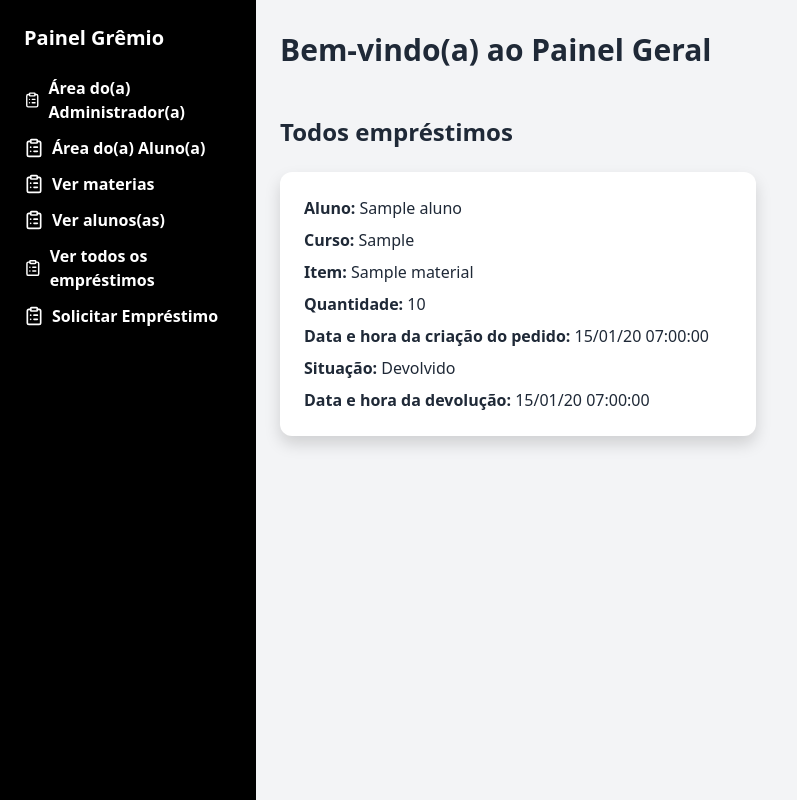
After one commit to silas-andrade/loan-site, a Django app: page /todos-emprestimos/ in a window 1280 px wide. The commit adds this page. Shown: the whole page, without its empty margins (0-797 px from the left). Run offline with Django 5.2, Linux system fonts and the light colour scheme; a user stored in the database is signed in; tables that the repository leaves empty hold one stand-in row (values such as "Sample post"); some libraries are stand-ins or nearby versions.

Commit message:
clean: Excluir HomePage fix: ordenei os Modelos: Emprestimo e Pedido, para aparecer os mais recentes primeiros, excluir funções desncessárias e alterei o redirecionamento de algumas funções de 'home' para 'dashboard-aluno' feat: Adicionei funções para ver todos os empréstimos e adicionei uma nova field no formulário do pedido para a quantidade de material.

```diff
--- a/GECL/urls.py
+++ b/GECL/urls.py
@@ -2,9 +2,19 @@ from django.contrib import admin
 from django.urls import path
 
 from usuarios.views import RegisterPage, LoginPage, LogoutUser, DashboardAluno
-from core.views import HomePage
-from emprestimos.views import SolicitarEmprestimo, VerMeusEmprestimosPedidos, FazerDevolucao
-from moderator.views import DashboardAdmin, VerMateriais, AceitarDevolucao, AceitarPedido, RecusarPedido, RemoverMateriais, BloquearUsuarios, GerenciarAlunos
+from emprestimos.views import SolicitarEmprestimo, FazerDevolucao
+
+from moderator.views import (
+    AceitarDevolucao,
+    AceitarPedido,
+    BloquearUsuarios,
+    DashboardAdmin,
+    GerenciarAlunos,
+    RecusarPedido,
+    RemoverMateriais,
+    VerMateriais,
+    VerTodosOsEmprestimos
+    )
 
 urlpatterns = [
     path('admin/', admin.site.urls),
@@ -18,7 +28,7 @@ urlpatterns = [
 
     # App Empréstimos
     path('solicitar/', SolicitarEmprestimo, name='solicitar'),
-    path('meus-emprestimos/', VerMeusEmprestimosPedidos, name='meus-emprestimos'),
+    #path('meus-emprestimos/', VerMeusEmprestimosPedidos, name='meus-emprestimos'),
     path('devolver/<str:pk>', FazerDevolucao, name='devolver'),
 
     # App Moderator
@@ -34,6 +44,10 @@ urlpatterns = [
     path('recusar-pedido/<str:pk>', RecusarPedido, name='recusar-pedido'),
 
 
+    path('todos-emprestimos/', VerTodosOsEmprestimos, name='todos-emprestimos'),
+
+
+
 
     path('gerenciar-alunos/', GerenciarAlunos, name='gerenciar-alunos'),
     path('bloquear-usuarios/<str:pk>', BloquearUsuarios, name='bloquear-usuarios'),
--- a/emprestimos/models.py
+++ b/emprestimos/models.py
@@ -15,3 +15,6 @@ class Emprestimo(models.Model):
 
     def __str__(self):
         return f'{self.aluno} | {self.material} | {self.devolvido} | {self.devolução_confirmada}'
+
+    class Meta:
+        ordering = ['-created']
--- a/moderator/forms.py
+++ b/moderator/forms.py
@@ -6,9 +6,10 @@ from django import forms
 class PedidoForm(ModelForm):
     class Meta:
         model = Pedido
-        fields = ['material', 'data_prevista']
+        fields = ['material', 'quantidade', 'data_prevista']
         widgets = {
             'material': forms.Select(attrs={'placeholder': 'Escolha o material'}),
+            'Quantidade': forms.NumberInput(attrs={'placeholder': 'Escolha o material'}),
             'data_prevista': forms.DateTimeInput(
                 attrs={
                     'type': 'datetime-local',
--- a/moderator/models.py
+++ b/moderator/models.py
@@ -20,3 +20,6 @@ class Pedido(models.Model):
 
     def __str__(self):
         return f'{self.aluno} | {self.material} | {self.pendência} | {self.aprovado}'
+
+    class Meta:
+        ordering = ['-criado']
--- /dev/null
+++ b/moderator/templates/moderator/ver_emprestimos.html
@@ -0,0 +1,71 @@
+{% extends 'main.html' %}
+{% load static %}
+
+{% block title %}Painel do Aluno{% endblock %}
+
+{% block extra_css %}
+<link href="https://cdn.jsdelivr.net/npm/bootstrap@5.3.5/dist/css/bootstrap.min.css" rel="stylesheet" integrity="sha384-SgOJa3DmI69IUzQ2PVdRZhwQ+dy64/BUtbMJw1MZ8t5HZApcHrRKUc4W0kG879m7" crossorigin="anonymous">
+
+{% endblock %}
+
+{% block content %}
+<body class="bg-gray-100 text-gray-800">
+
+    <!-- Botão para mostrar/ocultar o menu lateral em telas pequenas -->
+    <button
+        id="toggle-sidebar"
+        class="fixed top-4 left-4 md:hidden z-50 bg-black text-white p-2 rounded">
+        Menu
+    </button>
+
+    <div class="flex min-h-screen">
+
+        {% include 'sidebar.html' %}
+
+        <main class="flex-1 px-6 py-8 mt-16 md:mt-0 space-y-12">
+
+            <h1 class="text-3xl font-bold">Bem-vindo(a) ao Painel Geral</h1>
+            <section>
+                <h2 class="text-2xl font-semibold mb-4">Todos empréstimos</h2>
+                    <div class="grid md:grid-cols-2 gap-4">
+                        {% for emprestimo in emprestimos %}
+                            <div class="bg-white rounded-xl shadow p-4 space-y-2">
+                                <p><strong>Aluno:</strong> {{ emprestimo.aluno.nome_completo }}</p>
+                                <p><strong>Curso:</strong> {{ emprestimo.aluno.curso }}</p>
+                                <p><strong>Item:</strong> {{ emprestimo.material.nome }}</p>
+                                <p><strong>Quantidade:</strong> {{ emprestimo.quantidade }}</p>
+                                <p><strong>Data e hora da criação do pedido:</strong> {{ emprestimo.created|date:"d/m/y H:i:s" }}</p>
+
+                                {% if emprestimo.devolvido == False %}
+                                <p><strong>Situação:</strong> Não devolvido </p>
+                                <p><strong>Data e hora prevista de Devolução:</strong> {{ emprestimo.data_prevista|date:"d/m/y H:i:s" }}</p>
+
+                                {% else %}
+                                <p><strong>Situação:</strong> Devolvido</p>
+                                <p><strong>Data e hora da devolução:</strong> {{ emprestimo.data_devolvida|date:"d/m/y H:i:s" }}</p>
+
+                                {% endif %}
+                            </div>
+                        {% endfor %}
+                    </div>
+            </section>
+        </main>
+    </div>
+</body>
+{% endblock %}
+
+{% block extra_scripts %}
+<script src="https://cdn.tailwindcss.com"></script>
+<script src="https://unpkg.com/lucide@latest"></script>
+<script src="https://cdn.jsdelivr.net/npm/bootstrap@5.3.5/dist/js/bootstrap.bundle.min.js" integrity="sha384-k6d4wzSIapyDyv1kpU366/PK5hCdSbCRGRCMv+eplOQJWyd1fbcAu9OCUj5zNLiq" crossorigin="anonymous"></script>
+<script>
+    const toggleButton = document.getElementById('toggle-sidebar');
+    const sidebar = document.getElementById('sidebar');
+
+    toggleButton.addEventListener('click', () => {
+        sidebar.classList.toggle('-translate-x-full');
+    });
+
+    lucide.createIcons();
+</script>
+{% endblock %}
--- a/moderator/views.py
+++ b/moderator/views.py
@@ -39,6 +39,23 @@ def GerenciarAlunos(request):
 
 
         return render(request, "moderator/lista_usuario.html", context)
+
+
+@login_required(login_url='/login/')
+def VerTodosOsEmprestimos(request):
+    aluno = Aluno.objects.get(user=request.user)
+    emprestimos = list(
+         Emprestimo.objects.filter(aluno=Aluno.objects.get(user=request.user))
+         )
+    pedidos = list(
+         Pedido.objects.filter(aluno=aluno)
+         )
+    context = {
+        'emprestimos':emprestimos,
+        'pedidos':pedidos
+    }
+    return render(request, "moderator/ver_emprestimos.html", context)
+
 
 
 
@@ -94,7 +111,7 @@ def AceitarDevolucao(request, pk):
             emprestimo.save()
 
             material = Material.objects.get(nome=emprestimo.material)
-            material.quantidade_disponivel += 1
+            material.quantidade_disponivel += emprestimo.quantidade
             material.save()
 
             return redirect('dashboard')
@@ -104,23 +121,26 @@ def AceitarDevolucao(request, pk):
 @login_required(login_url='/login/')
 def AceitarPedido(request, pk):
     if request.user.is_staff == False:
-        return redirect('home')
+        return redirect('dashboard-aluno')
     else:
         pedido = Pedido.objects.get(id=pk)
-        if pedido.pendência == True:
+        material = Material.objects.get(nome=pedido.material.nome)
+        if pedido.pendência == True and material.quantidade_disponivel >= pedido.quantidade:
             pedido.pendência = False
             pedido.aprovado = True
             pedido.save()
+
+            material.quantidade_disponivel -= pedido.quantidade
+            material.save()
+
             Emprestimo.objects.create(
                 aluno=pedido.aluno,
-                material=pedido.material,
+                material=material,
                 data_prevista=pedido.data_prevista,
+                quantidade=pedido.quantidade
             )
-            material = Material.objects.get(nome=pedido.material)
-            material.quantidade_disponivel -= 1
-            material.save()
             return redirect('dashboard')
-        return redirect('dashboard')
+        return HttpResponse('<h1>Ou o pedido já foi respondido ou o quantidade de material<br>pedido é maior do que a quantidade disponível</h1>')
 
 
 
--- a/templates/sidebar.html
+++ b/templates/sidebar.html
@@ -2,14 +2,39 @@
 <aside id="sidebar" class="fixed md:relative transform -translate-x-full md:translate-x-0 transition-transform duration-300 w-64 bg-black p-4 text-white z-40 space-y-6">
     <h2 class="text-xl font-bold">Painel Grêmio</h2>
     <nav class="flex flex-col space-y-3">
+        {% if request.user.is_staff == True %}
         <a href="{% url 'dashboard' %}" class="flex items-center font-bold gap-2 text-white">
-          <i data-lucide="clipboard-list" class="w-5 h-5"></i> Início
+            <i data-lucide="clipboard-list" class="w-5 h-5"></i> Área do(a) Administrador(a)
+        </a>
+        <a href="{% url 'dashboard-aluno' %}" class="flex items-center font-bold gap-2 text-white">
+            <i data-lucide="clipboard-list" class="w-5 h-5"></i> Área do(a) Aluno(a)
         </a>
         <a href="{% url 'ver-materiais' %}" class="flex items-center font-bold gap-2 text-white">
-          <i data-lucide="clipboard-list" class="w-5 h-5"></i> Materiais
+            <i data-lucide="clipboard-list" class="w-5 h-5"></i> Ver materias
         </a>
         <a href="{% url 'gerenciar-alunos' %}" class="flex items-center font-bold gap-2 text-white">
-          <i data-lucide="clipboard-list" class="w-5 h-5"></i> Alunos
+            <i data-lucide="clipboard-list" class="w-5 h-5"></i> Ver alunos(as)
         </a>
+        <a href="{% url 'todos-emprestimos' %}" class="flex items-center font-bold gap-2 text-white">
+            <i data-lucide="clipboard-list" class="w-5 h-5"></i> Ver todos os empréstimos
+        </a>
+
+        <a href="{% url 'solicitar' %}" class="flex items-center font-bold gap-2 text-white">
+            <i data-lucide="clipboard-list" class="w-5 h-5"></i> Solicitar Empréstimo
+        </a>
+        {% else %}
+
+        <a href="{% url 'dashboard-aluno' %}" class="flex items-center font-bold gap-2 text-white">
+            <i data-lucide="clipboard-list" class="w-5 h-5"></i> Ínicio
+        </a>
+
+        <a href="{% url 'solicitar' %}" class="flex items-center font-bold gap-2 text-white">
+            <i data-lucide="clipboard-list" class="w-5 h-5"></i> Solicitar Empréstimo
+        </a>
+
+        <a href="{% url 'todos-emprestimos' %}" class="flex items-center font-bold gap-2 text-white">
+            <i data-lucide="clipboard-list" class="w-5 h-5"></i> Ver todos os empréstimos
+        </a>
+        {% endif %}
     </nav>
 </aside>
--- a/usuarios/templates/usuarios/cadastrar.html
+++ b/usuarios/templates/usuarios/cadastrar.html
@@ -20,7 +20,7 @@
       </div>
     {% endif %}
 
-    <form method="POST">
+    <form method="POST" action="">
       {% csrf_token %}
 
       {{form.as_p}}
```
Also changed, not shown: core/templates/core/home.html (deleted, +0 -18 lines), core/views.py (+0 -8 lines), emprestimos/templates/emprestimos/emprestimo.html (deleted, +0 -205 lines), emprestimos/templates/emprestimos/solicitar_emprestimos.html (+171 -11 lines), emprestimos/templates/emprestimos/ver_emprestimos.html (deleted, +0 -18 lines), emprestimos/views.py (+11 -25 lines), moderator/templates/moderator/material.html (+11 -1 lines), usuarios/views.py (+5 -6 lines). Lines whose indentation alone changed are shown as unchanged.
